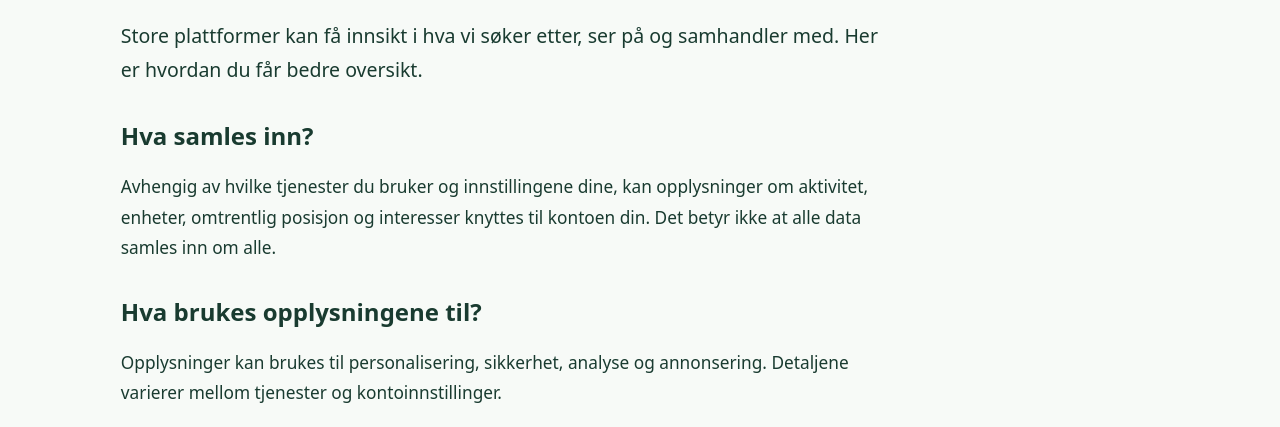
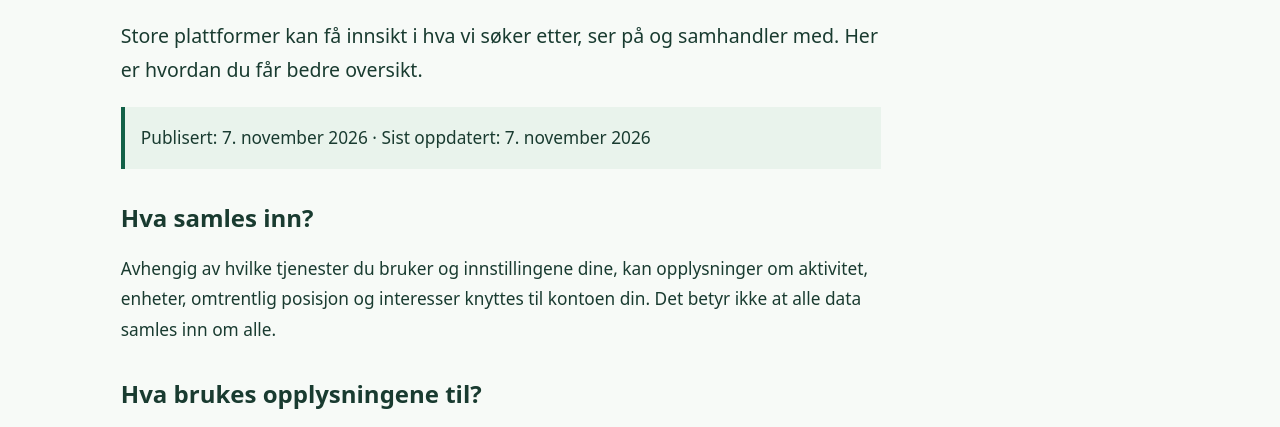
Before and after one commit to Ploos-AS/tenkdegom, an Astro site: page /laer/hva-vet-google-og-meta in a window 1280 px wide. Shown: the part 353-780 px from the top of the page. Built offline with nearby package versions, Linux system fonts and the light colour scheme; Astro itself is replaced by a stand-in of ours.

Commit message:
Display publication and last-updated dates on articles

```diff
--- a/src/pages/laer/[slug].astro
+++ b/src/pages/laer/[slug].astro
@@ -6,6 +6,7 @@ const { article } = Astro.props;
 ---
 <SiteLayout title={article.title} description={article.intro}>
 <article><p><a href="/laer/">← Alle artikler</a></p><h1>{article.title}</h1><p class="lead">{article.intro}</p>
+<p class="note">Publisert: <time datetime={article.publishedAt}>{new Intl.DateTimeFormat("nb-NO",{dateStyle:"long",timeZone:"UTC"}).format(new Date(`${article.publishedAt}T12:00:00Z`))}</time> · Sist oppdatert: <time datetime={article.updatedAt}>{new Intl.DateTimeFormat("nb-NO",{dateStyle:"long",timeZone:"UTC"}).format(new Date(`${article.updatedAt}T12:00:00Z`))}</time></p>
 {article.sections.map(([heading,body])=><section><h2>{heading}</h2><p>{body}</p></section>)}
 <h2>Les mer</h2><ul>{article.links.map(([label,url])=><li><a href={url}>{label}</a></li>)}</ul>
 <p class="note">Denne artikkelen gir generell veiledning. Kontroller aktuelle innstillinger og vilkår hos tjenesteleverandøren.</p>
```
